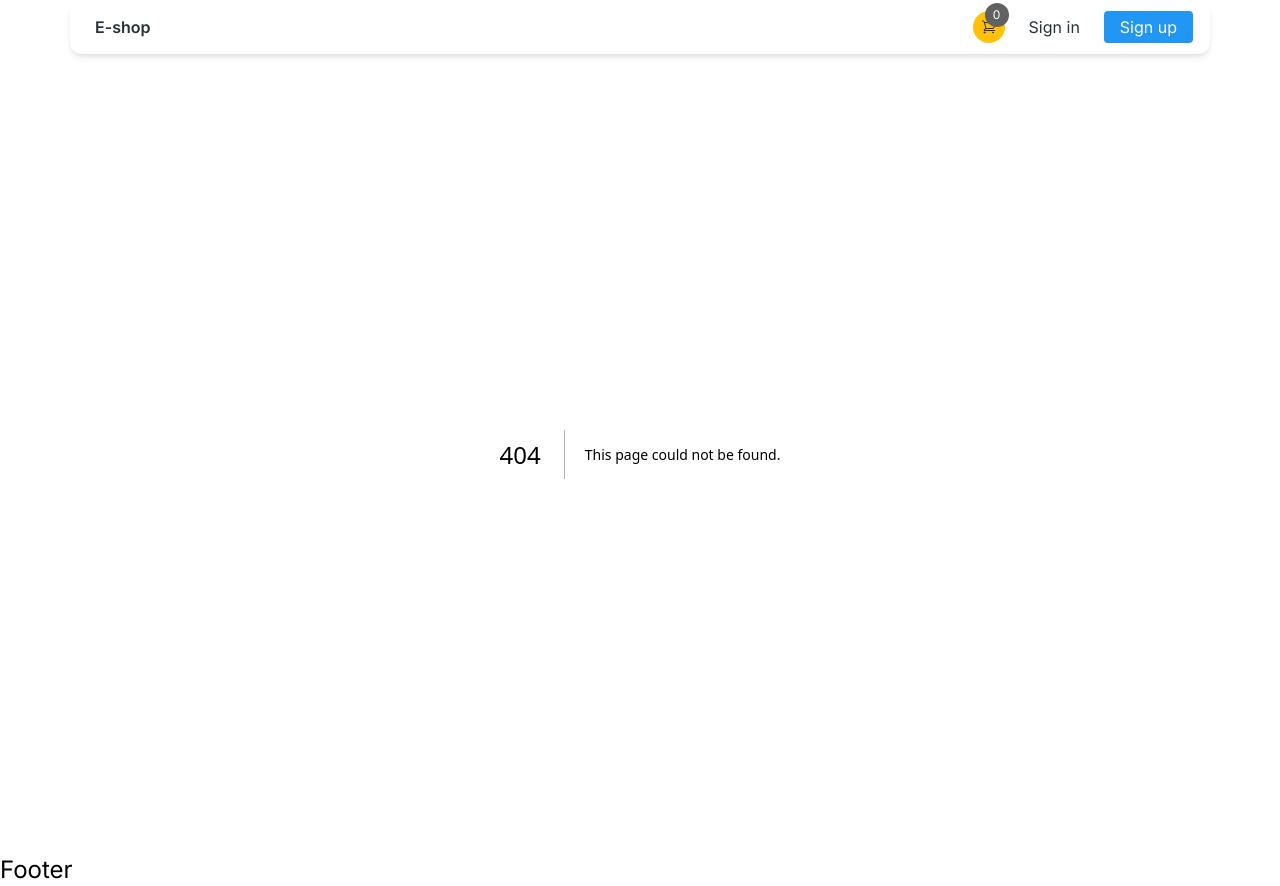
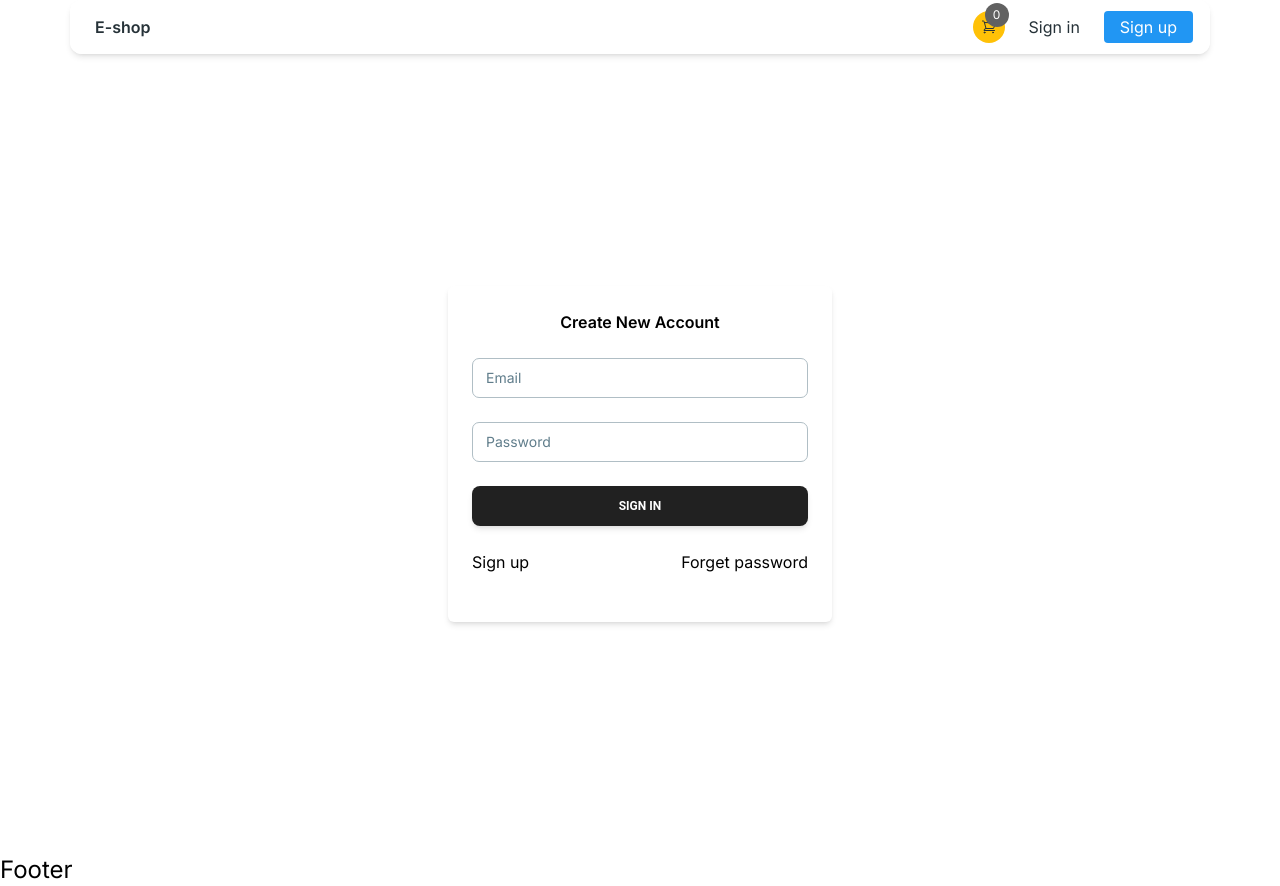
Before and after one commit to m-saoud/e-shop, a Next.js app: page /auth/signin in a window 1280 px wide. Before the commit this address had no page. Built offline with nearby package versions, Linux system fonts and the light colour scheme.

Commit message:
handled the signIn UI

```diff
--- /dev/null
+++ b/src/app/auth/signin/page.tsx
@@ -0,0 +1,87 @@
+"use client";
+
+import { XMarkIcon } from "@heroicons/react/24/outline";
+import { Button, Input } from "@material-tailwind/react";
+import AuthFormContainer from "@/app/components/AuthFormContainer";
+import { formikhelpr } from "@/app/utilites/formikhelpr";
+import React from "react";
+import { useFormik } from "formik";
+import Link from "next/link";
+import * as yup from "yup";
+
+const validationSchema = yup.object().shape({
+  email: yup.string().email("Invalid email").required("Email is required"),
+  password: yup
+    .string()
+    .min(8, "Password must be at least 8 characters")
+    .required("Password is required"),
+});
+
+export default function SignIn() {
+  const {
+    values,
+    isSubmitting,
+    touched,
+    errors,
+    handleSubmit,
+    handleBlur,
+    handleChange,
+  } = useFormik({
+    initialValues: { email: "", password: "" },
+    validationSchema,
+    onSubmit: async (values, actions) => {},
+  });
+
+ const errorsToRender = formikhelpr(touched, errors, values);
+
+  type valueKeys = keyof typeof values;
+
+  const { email, password } = values;
+  const error = (name: valueKeys) => {
+    return errors[name] && touched[name] ? true : false;
+  };
+
+  return (
+    <AuthFormContainer title="Create New Account" onSubmit={handleSubmit}>
+      <Input
+        name="email"
+        label="Email"
+        value={email}
+        onChange={handleChange}
+        onBlur={handleBlur}
+        error={error("email")}
+        crossOrigin={undefined}
+      />
+      <Input
+        name="password"
+        label="Password"
+        value={password}
+        onChange={handleChange}
+        onBlur={handleBlur}
+        error={error("password")}
+        type="password"
+        crossOrigin={undefined}
+      />
+      <Button type="submit" className="w-full" placeholder={undefined}>
+        Sign in
+      </Button>
+      <div className="flex items-center justify-between">
+        <Link href="/auth/signup">Sign up</Link>
+        <Link href="/auth/forget-password">Forget password</Link>
+      </div>
+      <div className="">
+        {errorsToRender.map((item) => {
+          return (
+            <div
+              key={item}
+              className="space-x-1 flex items-center text-red-500"
+            >
+              <XMarkIcon className="w-4 h-4" />
+              <p className="text-xs">{item}</p>
+            </div>
+          );
+        })}
+      </div>
+    </AuthFormContainer>
+  );
+}
--- a/src/app/utilites/formikhelpr.tsx
+++ b/src/app/utilites/formikhelpr.tsx
@@ -1,4 +1,4 @@
-import React from "react";
+import { Anybody } from "next/font/google";
 
 export const formikhelpr = <T extends Object>(
   touched: { [key: string]: boolean },
@@ -9,7 +9,7 @@ export const formikhelpr = <T extends Object>(
     if (value) return key;
   });
   const finalError: [] = [];
-  Object.entries(errors).forEach(([key, value]) => {
+  Object.entries(errors).forEach(([key, value]:any) => {
     if (toucheKey.includes(key) && values) finalError.push(value);
   });
   return finalError;
```
